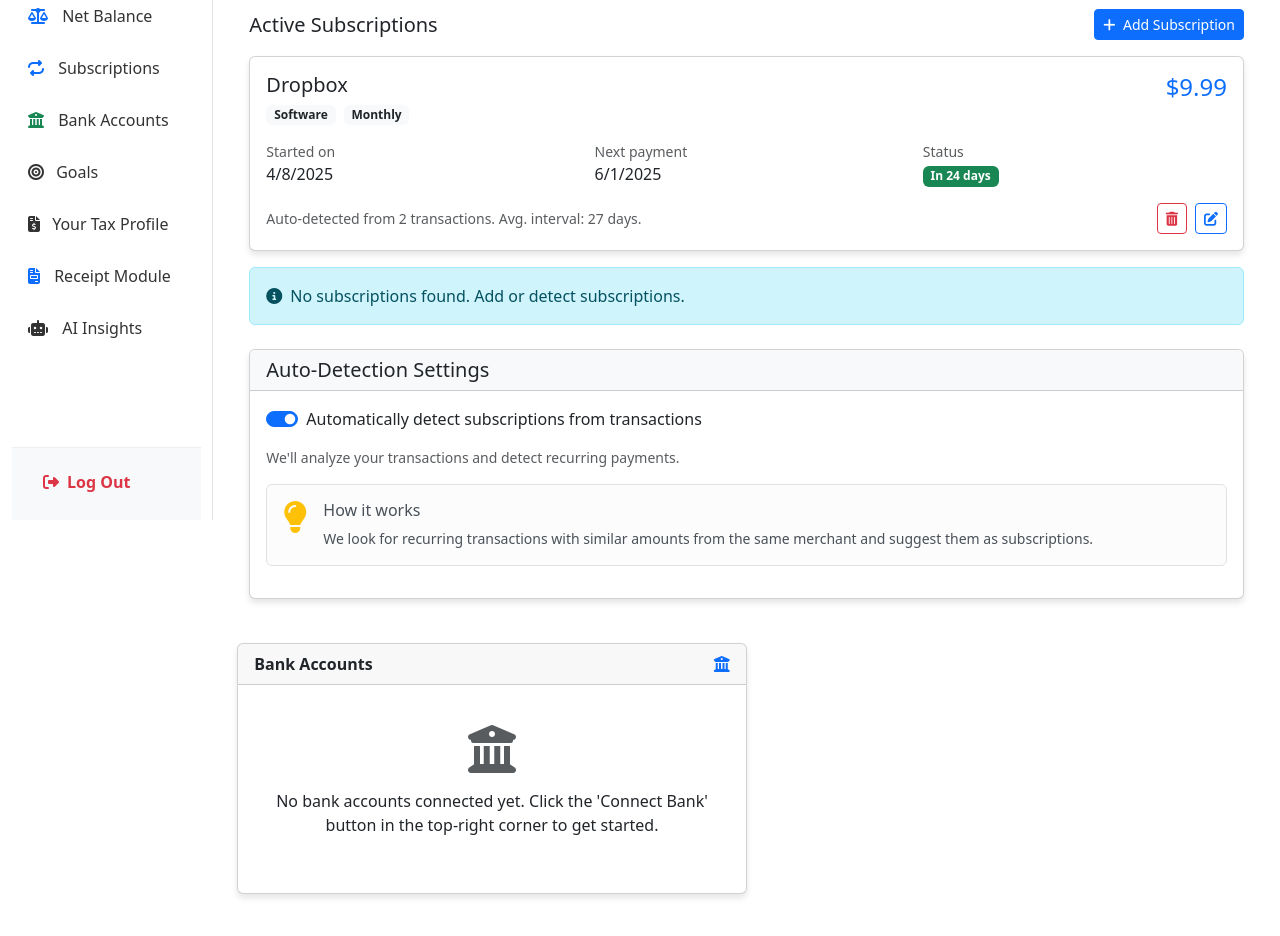
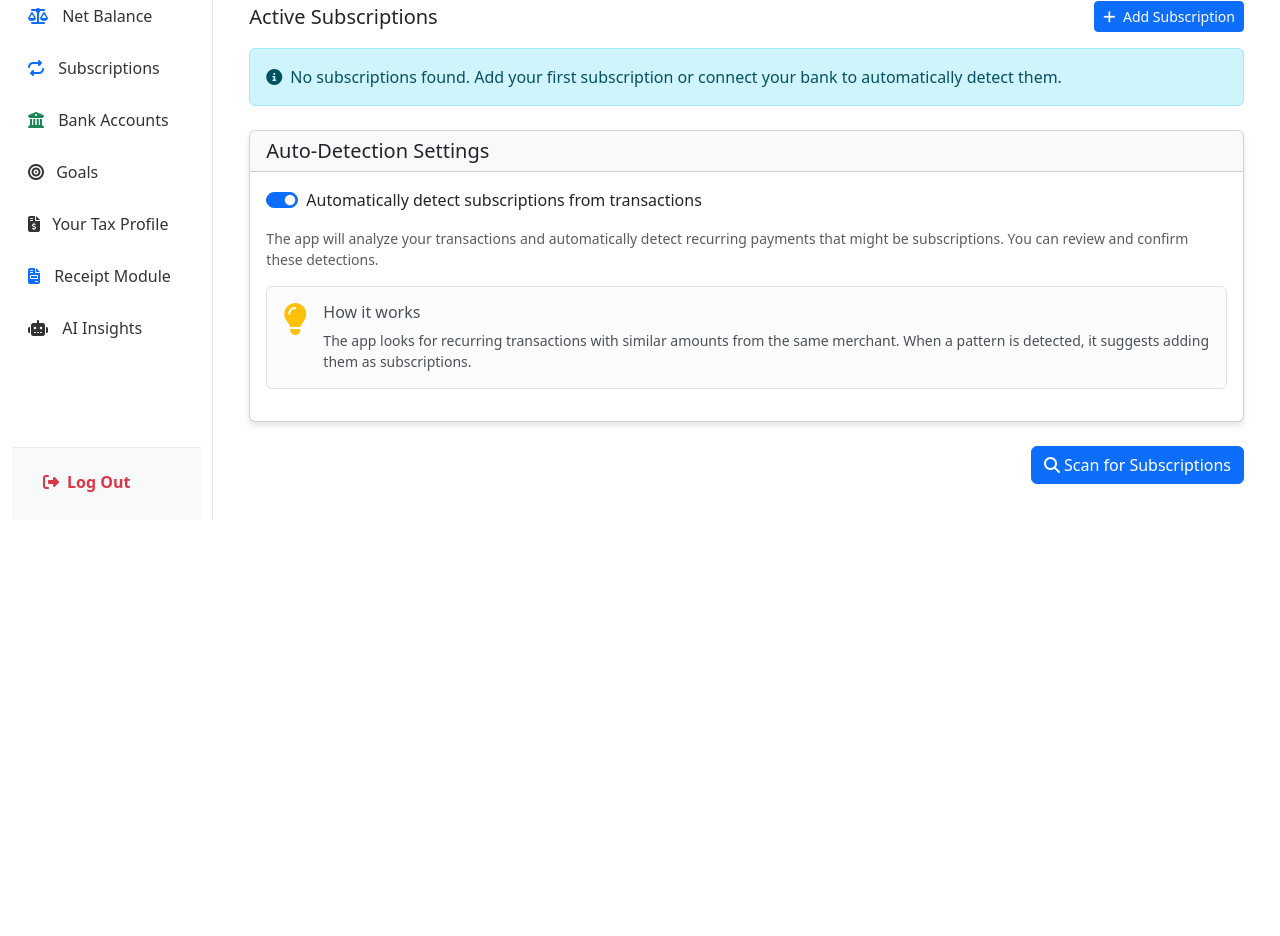
Before and after one commit to clutran78/TAAXDOG-CODING.LOVABLE, a Next.js app in the folder next-frontend/: page /subscriptions in a window 1280 px wide. Shown: the part 280-1216 px from the top of the page. After the commit the page ends 820 px from the top, so only its background shows below. Built offline with nearby package versions, Linux system fonts and the light colour scheme.

Commit message:
Update the subscription page

```diff
--- a/next-frontend/src/app/subscriptions/page.tsx
+++ b/next-frontend/src/app/subscriptions/page.tsx
@@ -1,11 +1,11 @@
-import SubscriptionComponent from '@/components/dashboard/subscription'
-import SubscriptionPage from '@/components/subscription/subscriptionPage'
+
+import SubscriptionsPage from '@/components/subscription/subscriptionPage'
 import React from 'react'
 
 const page = () => {
   return (
     <div>
-      <SubscriptionPage/>
+      <SubscriptionsPage/>
     </div>
   )
 }
--- a/next-frontend/src/components/subscription/subscriptionPage.tsx
+++ b/next-frontend/src/components/subscription/subscriptionPage.tsx
@@ -1,23 +1,27 @@
-'use client';
+"use client"
+import { loadSubscriptionsData, setupFinancialFeatureHandlers, setupSubscriptionFormHandlers, updateSubscriptionDisplays } from '@/services/helperFunction';
+import React, { useEffect } from 'react';
 
-import { useState } from 'react';
-import { Formik, Field, Form } from 'formik';
-import { Button, InputGroup } from 'react-bootstrap';
+const SubscriptionsPage: React.FC = () => {
 
-const SubscriptionPage = () => {
-    const [showSubscriptionForm, setShowSubscriptionForm] = useState(false);
-    const [isAutoDetectEnabled, setIsAutoDetectEnabled] = useState(true);
+    useEffect(() => {
 
-    const handleAddSubscription = () => setShowSubscriptionForm(true);
-    const handleCloseForm = () => setShowSubscriptionForm(false);
-    const handleToggleChange = () => setIsAutoDetectEnabled(!isAutoDetectEnabled);
+        // Save to localStorage
+        const subscriptions = JSON.parse(localStorage.getItem('subscriptions') || '[]');
+
+        // Give React time to render the modal content
+        setTimeout(() => {
+            setupFinancialFeatureHandlers()
+            loadSubscriptionsData()
+            updateSubscriptionDisplays(subscriptions)
+            setupSubscriptionFormHandlers()
+        }, 0)
+    }, [])
 
     return (
-        <>
         <div className="container py-4">
-                {/* Header */}
             <div className="d-flex justify-content-between align-items-center mb-4">
-                    <h3>
+                <h3 className="mb-0">
                     <i className="fas fa-repeat text-primary me-2"></i>Manage Subscriptions
                 </h3>
             </div>
@@ -28,187 +32,133 @@ const SubscriptionPage = () => {
                     <div className="card bg-light">
                         <div className="card-body d-flex justify-content-between align-items-center">
                             <h4 className="mb-0">Total Monthly Cost</h4>
-                                <h3 className="text-primary mb-0" id="modal-total-subscriptions-value">
-                                    $0.00
-                                </h3>
+                            <h3 className="text-primary mb-0" id="modal-total-subscriptions-value">$0.00</h3>
                         </div>
                     </div>
                 </div>
             </div>
 
-                {/* Active Subscriptions */}
+            {/* Active Subscriptions Header */}
             <div className="d-flex justify-content-between align-items-center mb-3">
                 <h5 className="mb-0">Active Subscriptions</h5>
-                    <Button variant="primary" size="sm" onClick={handleAddSubscription}>
+                <button className="btn btn-primary btn-sm" id="add-subscription-btn">
                     <i className="fas fa-plus me-1"></i> Add Subscription
-                    </Button>
+                </button>
             </div>
 
-                <div className="card my-3">
-                    <div className="card-body">
-                        <div className="d-flex justify-content-between align-items-start">
-                            <div>
-                                <h5 className="mb-1">Dropbox</h5>
-                                <span className="badge bg-light text-dark">Software</span>
-                                <span className="badge bg-light text-dark ms-2">Monthly</span>
+            {/* No Subscriptions Message */}
+            <div id="no-subscriptions-message" className="alert alert-info">
+                <i className="fas fa-info-circle me-2"></i>No subscriptions found. Add your first subscription or connect your bank to automatically detect them.
             </div>
-                            <h4 className="text-primary mb-0">$9.99</h4>
-                        </div>
-                        <div className="row mt-3">
-                            <div className="col-md-4">
-                                <div className="text-muted small">Started on</div>
-                                <div>4/8/2025</div>
-                            </div>
-                            <div className="col-md-4">
-                                <div className="text-muted small">Next payment</div>
-                                <div>6/1/2025</div>
-                            </div>
-                            <div className="col-md-4">
-                                <div className="text-muted small">Status</div>
-                                <div>
-                                    <span className="badge bg-success">In 24 days</span>
+
+            {/* Subscriptions List */}
+            <div id="subscriptions-container">{/* Dynamic subscription cards */}</div>
+
+            {/* Add Subscription Form */}
+            <div id="add-subscription-form" className="card mt-4" style={{ display: 'none' }}>
+                <div className="card-header bg-light">
+                    <div className="d-flex justify-content-between align-items-center">
+                        <h5 className="mb-0">Add New Subscription</h5>
+                        <button type="button" className="btn-close" id="close-subscription-form"></button>
                     </div>
                 </div>
-                        </div>
-                        <div className="mt-3 d-flex justify-content-between align-items-center">
-                            <div className="text-muted small">
-                                Auto-detected from 2 transactions. Avg. interval: 27 days.
-                            </div>
-                            <div>
-                                <button className="btn btn-sm btn-outline-danger">
-                                    <i className="fas fa-trash-alt"></i>
-                                </button>
-                                <button className="btn btn-sm btn-outline-primary ms-2">
-                                    <i className="fas fa-edit"></i>
-                                </button>
-                            </div>
-                        </div>
-                    </div>
-                </div>
-
-                <div id="no-subscriptions-message" className="alert alert-info">
-                    <i className="fas fa-info-circle me-2"></i>No subscriptions found. Add or detect subscriptions.
-                </div>
-
-                {/* Add Subscription Form */}
-                {showSubscriptionForm && (
-                    <Formik
-                        initialValues={{
-                            subscriptionName: '',
-                            subscriptionAmount: '',
-                            subscriptionCategory: '',
-                            subscriptionFrequency: 'monthly',
-                            subscriptionStartDate: '',
-                            subscriptionNextPayment: '',
-                            subscriptionNotes: '',
-                        }}
-                        onSubmit={(values) => {
-                            console.log('Submitted:', values);
-                            setShowSubscriptionForm(false);
-                        }}
-                    >
-                        {() => (
-                            <Form>
-                                <div className="card mt-4">
-                                    <div className="card-header bg-light d-flex justify-content-between align-items-center">
-                                        <h5 className="mb-0">Add New Subscription</h5>
-                                        <button type="button" className="btn-close" onClick={handleCloseForm}></button>
-                                    </div>
                 <div className="card-body">
+                    <form id="subscription-form">
                         <div className="row mb-3">
                             <div className="col-md-6">
-                                                <label htmlFor="subscriptionName" className="form-label">Service Name</label>
-                                                <Field type="text" name="subscriptionName" className="form-control" required />
+                                <label htmlFor="subscription-name" className="form-label">Service Name</label>
+                                <input type="text" className="form-control" id="subscription-name" required />
                             </div>
                             <div className="col-md-6">
-                                                <label htmlFor="subscriptionAmount" className="form-label">Monthly Amount</label>
-                                                <InputGroup>
-                                                    <InputGroup.Text>$</InputGroup.Text>
-                                                    <Field type="number" name="subscriptionAmount" className="form-control" required />
-                                                </InputGroup>
+                                <label htmlFor="subscription-amount" className="form-label">Monthly Amount</label>
+                                <div className="input-group">
+                                    <span className="input-group-text">$</span>
+                                    <input
+                                        type="number"
+                                        className="form-control"
+                                        id="subscription-amount"
+                                        min="0.01"
+                                        step="0.01"
+                                        required
+                                    />
+                                </div>
                             </div>
                         </div>
 
                         <div className="row mb-3">
                             <div className="col-md-6">
-                                                <label htmlFor="subscriptionCategory" className="form-label">Category</label>
-                                                <Field as="select" name="subscriptionCategory" className="form-select" required>
-                                                    <option value="">Select category</option>
+                                <label htmlFor="subscription-category" className="form-label">Category</label>
+                                <select className="form-select" id="subscription-category" required>
+                                    <option value="">Select a category</option>
                                     <option value="Entertainment">Entertainment</option>
                                     <option value="Software">Software</option>
                                     <option value="Streaming">Streaming</option>
                                     <option value="Utilities">Utilities</option>
                                     <option value="Shopping">Shopping</option>
                                     <option value="Other">Other</option>
-                                                </Field>
+                                </select>
                             </div>
                             <div className="col-md-6">
-                                                <label htmlFor="subscriptionFrequency" className="form-label">Billing Frequency</label>
-                                                <Field as="select" name="subscriptionFrequency" className="form-select" required>
+                                <label htmlFor="subscription-frequency" className="form-label">Billing Frequency</label>
+                                <select className="form-select" id="subscription-frequency" required>
                                     <option value="monthly">Monthly</option>
                                     <option value="yearly">Yearly</option>
                                     <option value="quarterly">Quarterly</option>
                                     <option value="weekly">Weekly</option>
-                                                </Field>
+                                </select>
                             </div>
                         </div>
 
                         <div className="row mb-3">
                             <div className="col-md-6">
-                                                <label htmlFor="subscriptionStartDate" className="form-label">Start Date</label>
-                                                <Field type="date" name="subscriptionStartDate" className="form-control" required />
+                                <label htmlFor="subscription-start-date" className="form-label">Start Date</label>
+                                <input type="date" className="form-control" id="subscription-start-date" required />
                             </div>
                             <div className="col-md-6">
-                                                <label htmlFor="subscriptionNextPayment" className="form-label">Next Payment</label>
-                                                <Field type="date" name="subscriptionNextPayment" className="form-control" required />
+                                <label htmlFor="subscription-next-payment" className="form-label">Next Payment Date</label>
+                                <input type="date" className="form-control" id="subscription-next-payment" required />
                             </div>
                         </div>
 
                         <div className="mb-3">
-                                            <label htmlFor="subscriptionNotes" className="form-label">Notes (optional)</label>
-                                            <Field as="textarea" name="subscriptionNotes" className="form-control" rows={2} />
+                            <label htmlFor="subscription-notes" className="form-label">Notes (Optional)</label>
+                            <textarea className="form-control" id="subscription-notes" rows={2}></textarea>
                         </div>
 
                         <div className="text-end">
-                                            <Button variant="secondary" onClick={handleCloseForm} className="me-2">Cancel</Button>
-                                            <Button type="submit" variant="primary">Save Subscription</Button>
+                            <button type="button" className="btn btn-secondary me-2" id="cancel-subscription-btn">Cancel</button>
+                            <button type="submit" className="btn btn-primary">Save Subscription</button>
+                        </div>
+                    </form>
                 </div>
             </div>
-                                </div>
-                            </Form>
-                        )}
-                    </Formik>
-                )}
 
-                {/* Auto-detect Settings */}
+            {/* Auto-Detection Settings */}
             <div className="card mt-4">
                 <div className="card-header bg-light">
                     <h5 className="mb-0">Auto-Detection Settings</h5>
                 </div>
                 <div className="card-body">
                     <div className="form-check form-switch mb-3">
-                            <input
-                                className="form-check-input"
-                                type="checkbox"
-                                id="auto-detect-subscriptions"
-                                checked={isAutoDetectEnabled}
-                                onChange={handleToggleChange}
-                            />
+                        <input className="form-check-input" type="checkbox" id="auto-detect-subscriptions" defaultChecked />
                         <label className="form-check-label" htmlFor="auto-detect-subscriptions">
                             Automatically detect subscriptions from transactions
                         </label>
                     </div>
                     <p className="text-muted small">
-                            We&apos;ll analyze your transactions and detect recurring payments.
+                        The app will analyze your transactions and automatically detect recurring payments that might be subscriptions.
+                        You can review and confirm these detections.
                     </p>
-                        <div className="alert alert-light border d-flex">
+                    <div className="alert alert-light border">
+                        <div className="d-flex">
                             <div className="me-3">
                                 <i className="fas fa-lightbulb text-warning fa-2x"></i>
                             </div>
                             <div>
                                 <h6>How it works</h6>
                                 <p className="small mb-0">
-                                    We look for recurring transactions with similar amounts from the same merchant and suggest them as subscriptions.
+                                    The app looks for recurring transactions with similar amounts from the same merchant.
+                                    When a pattern is detected, it suggests adding them as subscriptions.
                                 </p>
                             </div>
                         </div>
@@ -216,35 +166,15 @@ const SubscriptionPage = () => {
                 </div>
             </div>
 
-            {/* <!-- Right Side - Bank Accounts and Notifications --> */}
-            <div className="col-md-6">
-                {/* <!-- Bank Accounts Card --> */}
-                <div className="card tile-card mb-3" data-tile-type="bank-accounts"
-                    style={{ height: "calc(50% - 10px)" }}>
-                    <div className="card-header">
-                        Bank Accounts
-                        <i className="fas fa-university text-primary"></i>
-                    </div>
-                    <div className="card-body">
-                        <div className="scrollable-content">
-                            <div id="bank-connections-container">
-                                {/* <!-- Bank connections will be loaded here --> */}
-                                <div className="text-center py-4" id="no-connections-message">
-                                    <i className="fas fa-university fa-3x mb-3 text-muted"></i>
-                                    <p>No bank accounts connected yet. Click the &apos;Connect Bank&apos; button in the
-                                        top-right corner to get started.</p>
-                                </div>
-                                <div id="dashboard-connections-list" style={{display: "none"}}>
-                                    {/* <!-- Bank connections will be loaded here --> */}
+            {/* Page Footer Buttons */}
+            <div className="d-flex justify-content-end mt-4">
+                {/* <button type="button" className="btn btn-secondary me-2">Back</button> */}
+                <button type="button" className="btn btn-primary" id="scan-for-subscriptions-btn">
+                    <i className="fas fa-search me-1"></i>Scan for Subscriptions
+                </button>
             </div>
         </div>
-                        </div>
-                    </div>
-                </div>
-            </div>
-
-        </>
     );
 };
 
-export default SubscriptionPage;
+export default SubscriptionsPage;
--- a/next-frontend/src/services/helperFunction.js
+++ b/next-frontend/src/services/helperFunction.js
@@ -2450,7 +2450,7 @@ async function openSubscriptionsModal() {
 }
 
 // Set up subscription form handlers
-function setupSubscriptionFormHandlers() {
+export function setupSubscriptionFormHandlers() {
     debugger
     try {
         // Add subscription button
@@ -2658,7 +2658,7 @@ function scanForSubscriptions(forceScan = false) {
 
 
 // Load subscriptions data
-function loadSubscriptionsData() {
+export function loadSubscriptionsData() {
     debugger
     try {
         // Get subscriptions from localStorage
```
Also changed, not shown: next-frontend/src/components/dashboard/subscription.tsx (+24 -26 lines). Lines whose indentation alone changed are shown as unchanged.
